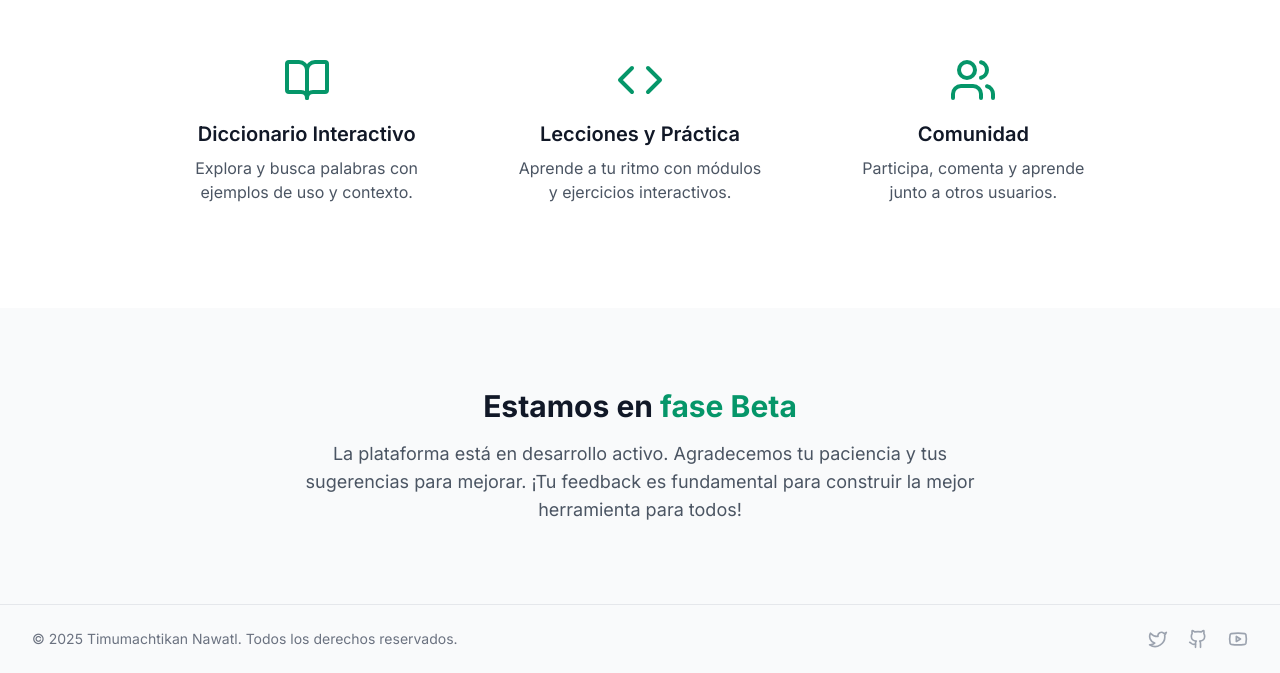
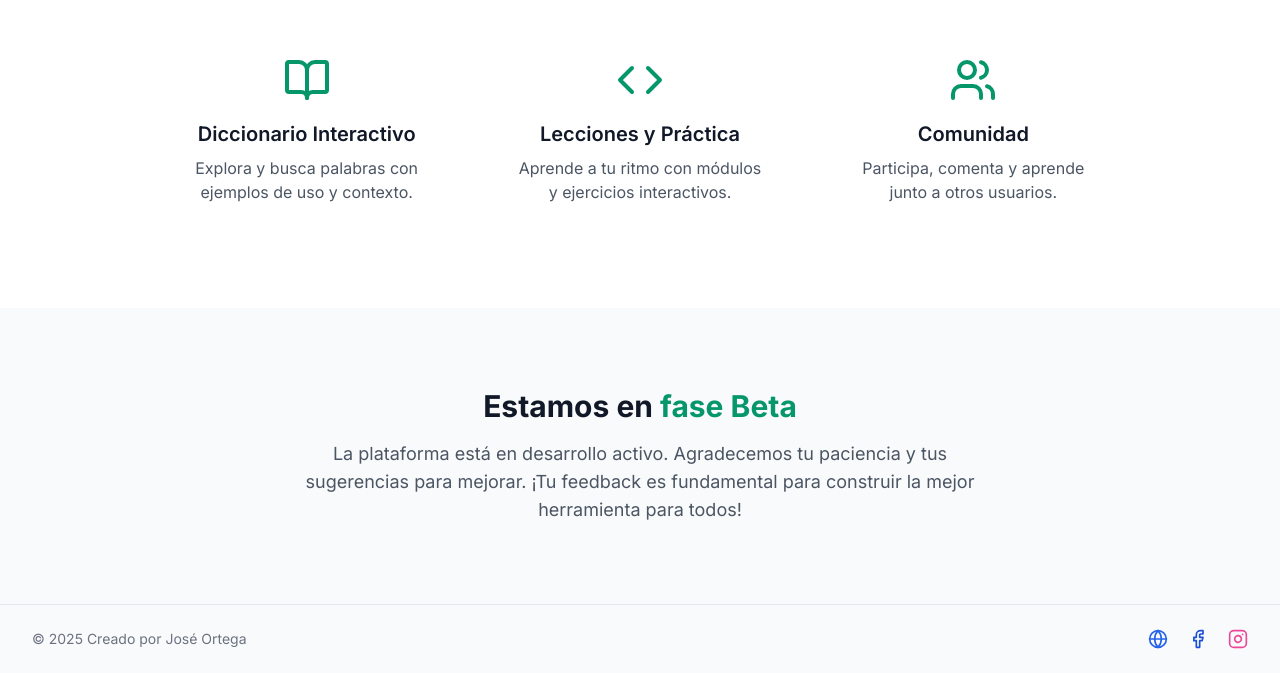
Before and after one commit to joseorteha/nahuatl-web, a Next.js app in the folder frontend/: page / in a window 1280 px wide. Shown: the part 500-1173 px from the top of the page. Built offline with nearby package versions, Linux system fonts and the light colour scheme.

Commit message:
Actualizar la página de feedback para mostrar el nombre de usuario si el nombre completo no está disponible. Modificar el pie de página para reflejar el autor y agregar enlaces a redes sociales (Facebook, Instagram y un enlace personal) en lugar de los íconos de Twitter, GitHub y YouTube.

```diff
--- a/frontend/src/app/feedback/page.tsx
+++ b/frontend/src/app/feedback/page.tsx
@@ -366,7 +366,7 @@ export default function FeedbackPage() {
                   {fb.profiles?.full_name?.[0] || 'U'}
                 </div>
                 <div>
-                  <div className="font-semibold text-[#2C3E50]">{fb.profiles?.full_name || 'Usuario'}</div>
+                  <div className="font-semibold text-[#2C3E50]">{fb.profiles?.full_name || fb.profiles?.username || 'Usuario'}</div>
                   <div className="text-xs text-gray-400">{formatDistanceToNow(new Date(fb.created_at), { addSuffix: true, locale: es })}</div>
                 </div>
                 <div className="ml-auto flex items-center gap-2">
--- a/frontend/src/components/Footer.tsx
+++ b/frontend/src/components/Footer.tsx
@@ -1,26 +1,23 @@
 'use client';
 
-import { Github, Twitter, Youtube } from 'lucide-react';
+import { Globe, Facebook, Instagram } from 'lucide-react';
 
 const Footer = () => {
   return (
     <footer className="bg-gray-50 border-t border-gray-200">
       <div className="max-w-7xl mx-auto py-6 px-4 sm:px-6 lg:px-8 flex flex-col sm:flex-row justify-between items-center">
         <p className="text-sm text-gray-500 text-center sm:text-left">
-          &copy; {new Date().getFullYear()} Timumachtikan Nawatl. Todos los derechos reservados.
+          &copy; {new Date().getFullYear()} Creado por José Ortega
         </p>
         <div className="flex space-x-5 mt-4 sm:mt-0">
-          <a href="#" className="text-gray-400 hover:text-gray-500">
-            <span className="sr-only">Twitter</span>
-            <Twitter className="h-5 w-5" />
+          <a href="https://cybercodigo-seven.vercel.app/" target="_blank" rel="noopener noreferrer" className="text-blue-600 hover:text-blue-800" title="Página personal">
+            <Globe className="h-5 w-5" />
           </a>
-          <a href="#" className="text-gray-400 hover:text-gray-500">
-            <span className="sr-only">GitHub</span>
-            <Github className="h-5 w-5" />
+          <a href="https://www.facebook.com/joseortega.exe1" target="_blank" rel="noopener noreferrer" className="text-blue-700 hover:text-blue-900" title="Facebook">
+            <Facebook className="h-5 w-5" />
           </a>
-          <a href="#" className="text-gray-400 hover:text-gray-500">
-            <span className="sr-only">YouTube</span>
-            <Youtube className="h-5 w-5" />
+          <a href="https://www.instagram.com/mr.orteg4/?utm_source=qr&r=nametag" target="_blank" rel="noopener noreferrer" className="text-pink-500 hover:text-pink-700" title="Instagram">
+            <Instagram className="h-5 w-5" />
           </a>
         </div>
       </div>
```
